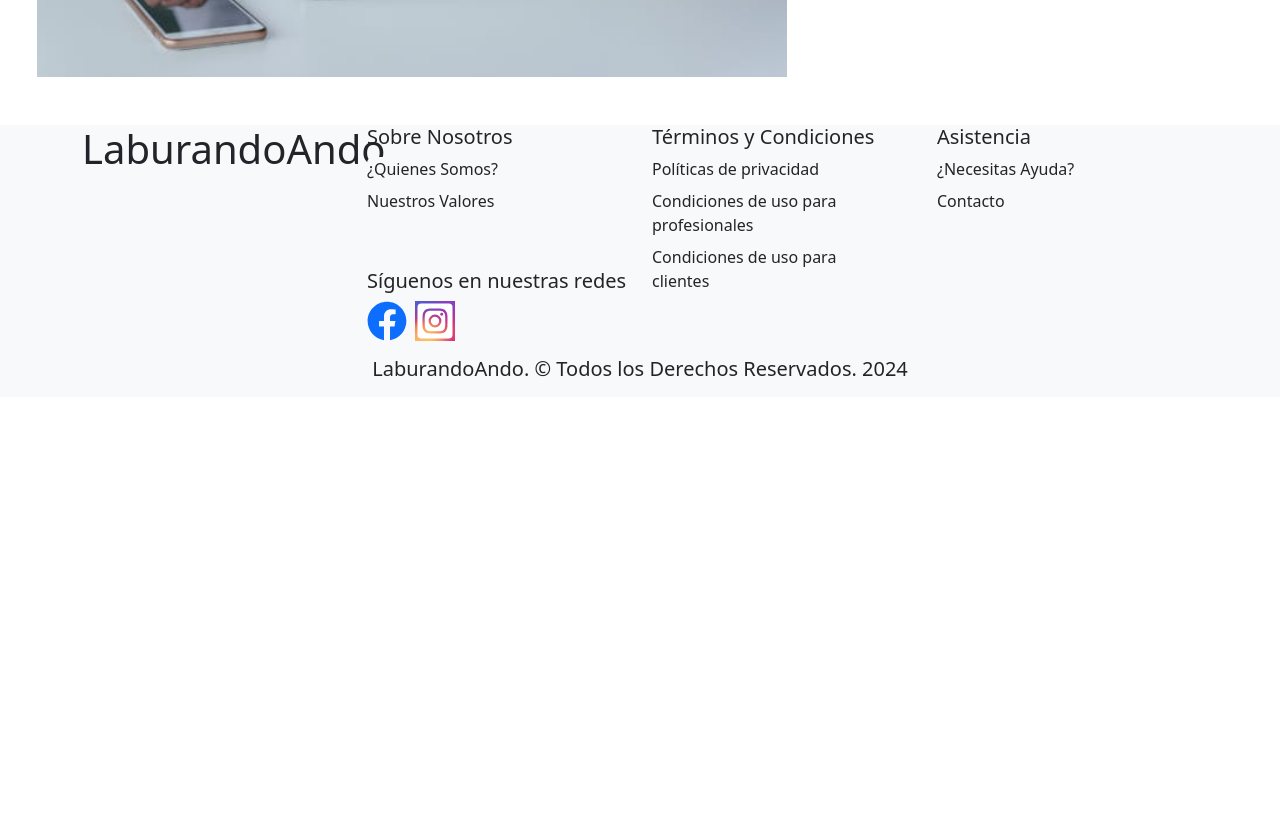
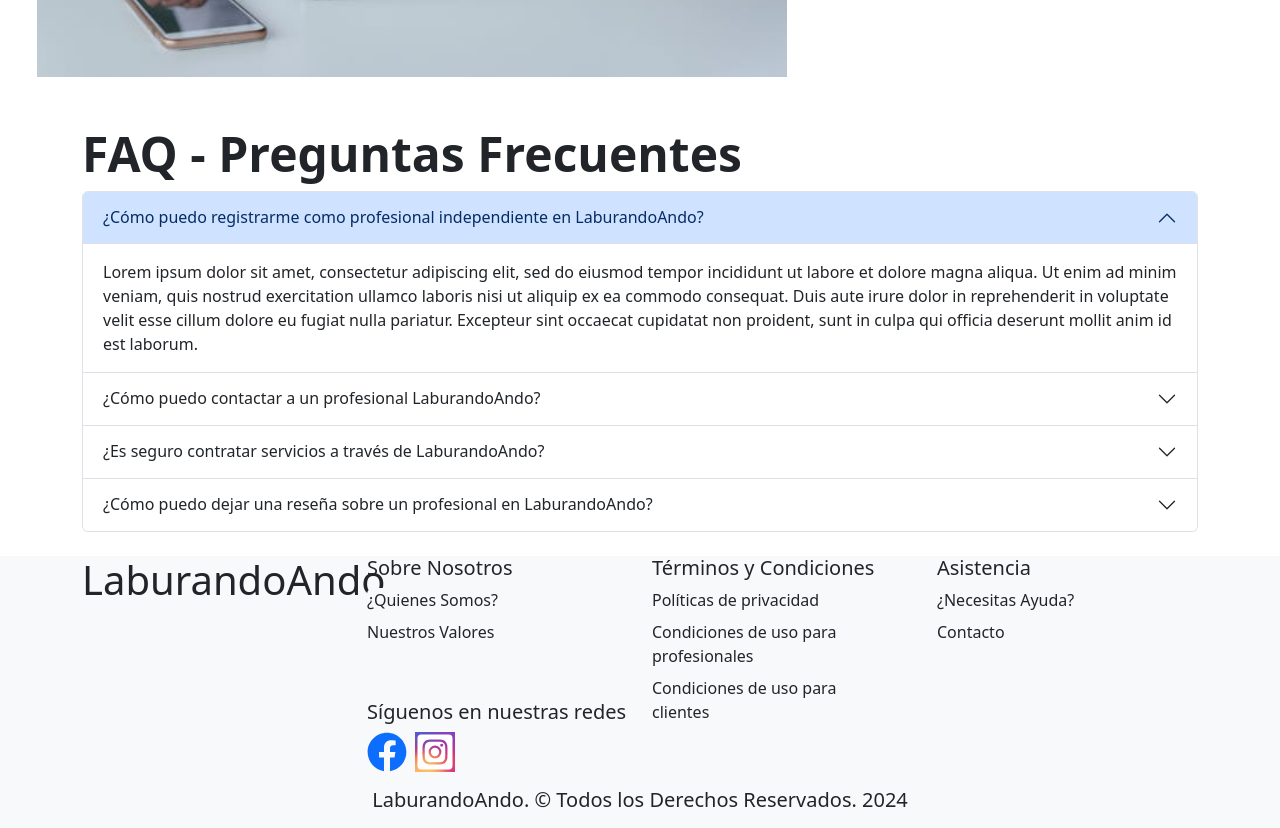
Before and after one commit to FranprzDev/LaburandoAndo, a React (Vite) app: page / in a window 1280 px wide. Shown: the part 2400-3228 px from the top of the page. Before the commit the page ends 2797 px from the top, so only its background shows below. Built offline with nearby package versions, Linux system fonts and the light colour scheme.

Commit message:
Se realizo el componente PreguntasFrecuentes

```diff
--- /dev/null
+++ b/src/components/inicio/PreguntasFrecuentes.jsx
@@ -0,0 +1,62 @@
+import React from 'react'
+import { Container, Accordion } from 'react-bootstrap'
+
+const PreguntasFrecuentes = () => {
+  return (
+    <Container className='mb-4'>
+        <h2 className='display-5 fw-bold'>FAQ - Preguntas Frecuentes</h2>
+      <Accordion defaultActiveKey="0">
+      <Accordion.Item eventKey="0">
+        <Accordion.Header>¿Cómo puedo registrarme como profesional independiente en LaburandoAndo?</Accordion.Header>
+        <Accordion.Body>
+          Lorem ipsum dolor sit amet, consectetur adipiscing elit, sed do
+          eiusmod tempor incididunt ut labore et dolore magna aliqua. Ut enim ad
+          minim veniam, quis nostrud exercitation ullamco laboris nisi ut
+          aliquip ex ea commodo consequat. Duis aute irure dolor in
+          reprehenderit in voluptate velit esse cillum dolore eu fugiat nulla
+          pariatur. Excepteur sint occaecat cupidatat non proident, sunt in
+          culpa qui officia deserunt mollit anim id est laborum.
+        </Accordion.Body>
+      </Accordion.Item>
+      <Accordion.Item eventKey="1">
+        <Accordion.Header>¿Cómo puedo contactar a un profesional LaburandoAndo?</Accordion.Header>
+        <Accordion.Body>
+          Lorem ipsum dolor sit amet, consectetur adipiscing elit, sed do
+          eiusmod tempor incididunt ut labore et dolore magna aliqua. Ut enim ad
+          minim veniam, quis nostrud exercitation ullamco laboris nisi ut
+          aliquip ex ea commodo consequat. Duis aute irure dolor in
+          reprehenderit in voluptate velit esse cillum dolore eu fugiat nulla
+          pariatur. Excepteur sint occaecat cupidatat non proident, sunt in
+          culpa qui officia deserunt mollit anim id est laborum.
+        </Accordion.Body>
+      </Accordion.Item>
+      <Accordion.Item eventKey="2">
+        <Accordion.Header>¿Es seguro contratar servicios a través de LaburandoAndo?</Accordion.Header>
+        <Accordion.Body>
+          Lorem ipsum dolor sit amet, consectetur adipiscing elit, sed do
+          eiusmod tempor incididunt ut labore et dolore magna aliqua. Ut enim ad
+          minim veniam, quis nostrud exercitation ullamco laboris nisi ut
+          aliquip ex ea commodo consequat. Duis aute irure dolor in
+          reprehenderit in voluptate velit esse cillum dolore eu fugiat nulla
+          pariatur. Excepteur sint occaecat cupidatat non proident, sunt in
+          culpa qui officia deserunt mollit anim id est laborum.
+        </Accordion.Body>
+      </Accordion.Item>
+      <Accordion.Item eventKey="3">
+        <Accordion.Header>¿Cómo puedo dejar una reseña sobre un profesional en LaburandoAndo?</Accordion.Header>
+        <Accordion.Body>
+          Lorem ipsum dolor sit amet, consectetur adipiscing elit, sed do
+          eiusmod tempor incididunt ut labore et dolore magna aliqua. Ut enim ad
+          minim veniam, quis nostrud exercitation ullamco laboris nisi ut
+          aliquip ex ea commodo consequat. Duis aute irure dolor in
+          reprehenderit in voluptate velit esse cillum dolore eu fugiat nulla
+          pariatur. Excepteur sint occaecat cupidatat non proident, sunt in
+          culpa qui officia deserunt mollit anim id est laborum.
+        </Accordion.Body>
+      </Accordion.Item>
+    </Accordion>
+    </Container>
+  )
+}
+
+export default PreguntasFrecuentes
--- a/src/pages/Home.jsx
+++ b/src/pages/Home.jsx
@@ -6,6 +6,7 @@ import Fotografo from '../img/Fotografo.jpg'
 import Trainer from '../img/Trainer.jpg'
 import EncontrarAnunciar from "../components/inicio/EncontrarAnunciar";
 import RegistroProfesional from "../components/inicio/RegistroProfesional";
+import PreguntasFrecuentes from "../components/inicio/PreguntasFrecuentes";
 const Home = () => {
   return (
     <section className="mainSection">
@@ -40,6 +41,7 @@ const Home = () => {
       </Container>
       <EncontrarAnunciar/>
       <RegistroProfesional/>
+      <PreguntasFrecuentes/>
     </section>
   );
 };
```
